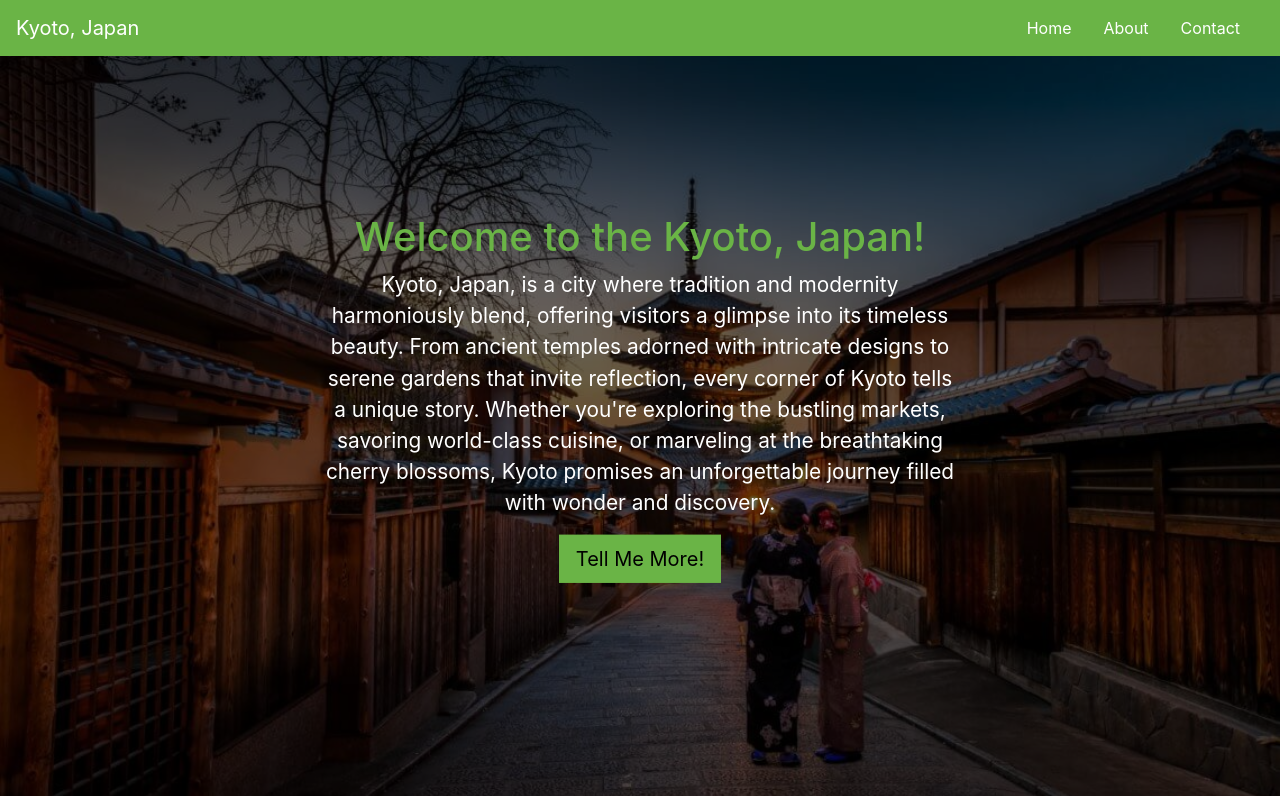
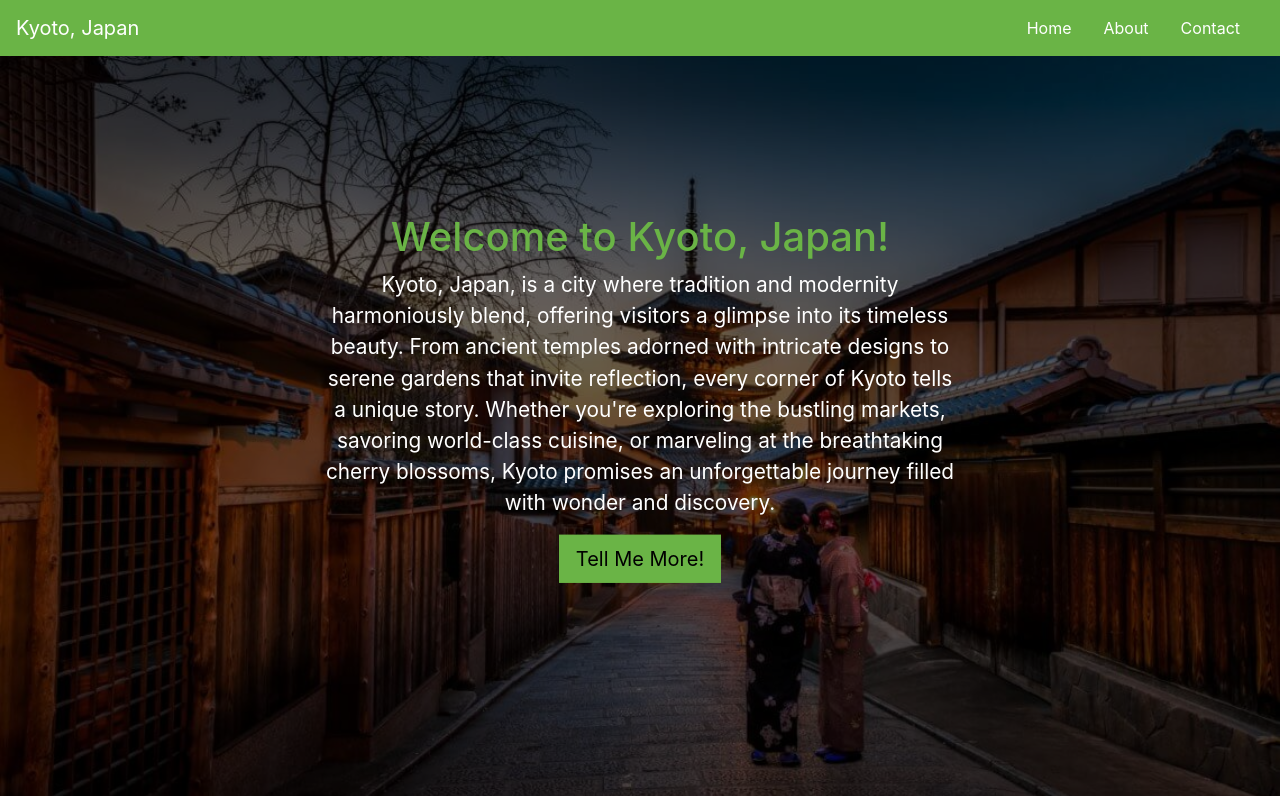
Before and after one commit to AdamG1t-hub/Lab3Repo, a plain HTML site: page index.html in a window 1280 px wide. Shown: the top 796 px of the page. Drawn offline with nearby package versions, Linux system fonts and the light colour scheme.

Commit message:
Fixed spelling mistake

```diff
--- a/index.html
+++ b/index.html
@@ -44,7 +44,7 @@
         <div class="overlay"></div>
         <!-- Page Title & Description -->
         <div class="description">
-            <h1>Welcome to the Kyoto, Japan!</h1>
+            <h1>Welcome to Kyoto, Japan!</h1>
             <p>Kyoto, Japan, is a city where tradition and modernity harmoniously blend, offering visitors a glimpse into its timeless beauty. From ancient temples adorned with intricate designs to serene gardens that invite reflection, every corner of Kyoto tells a unique story. Whether you're exploring the bustling markets, savoring world-class cuisine, or marveling at the breathtaking cherry blossoms, Kyoto promises an unforgettable journey filled with wonder and discovery.</p>
             <!-- CTA Button -->
             <button class="btn btn-outline-secondary btn-lg">
```
